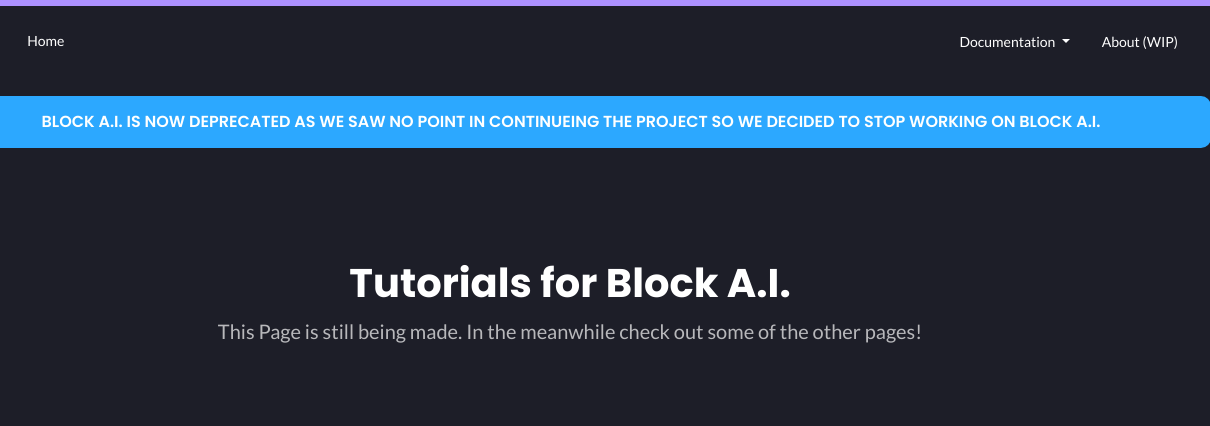
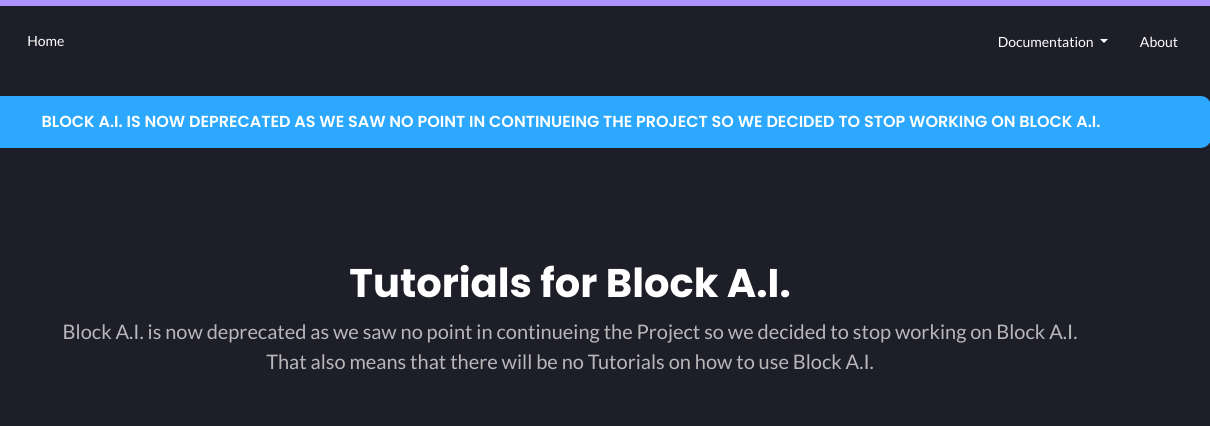
Before and after one commit to Block-A-I/BlockWeb, a plain HTML site: page tutorials/index.html in a window 1280 px wide. Shown: the top 426 px of the page, 70-1280 px from the left. Drawn offline with nearby package versions, Linux system fonts and the light colour scheme.

Commit message:
Update index.html
Remove WIP from About and add Tutorial Information

```diff
--- a/tutorials/index.html
+++ b/tutorials/index.html
@@ -64,7 +64,7 @@
                 </div>
             </div>
             <div class="nav-item">
-                <a class="nav-link" href="../about">About (WIP)</a>
+                <a class="nav-link" href="../about">About</a>
             </div>
         </div>
     </nav>
@@ -73,7 +73,8 @@
 
     <div class="wip-page">
         <div class="title">Tutorials for Block A.I.</div>
-        <div class="subtitle">This Page is still being made. In the meanwhile check out some of the other pages!</div>
+        <div class="subtitle">Block A.I. is now deprecated as we saw no point in continueing the Project so we decided to stop working on Block A.I.</div>
+        <div class="subtitle">That also means that there will be no Tutorials on how to use Block A.I.</div>
     </div>
 
     <div class="footer">
```
